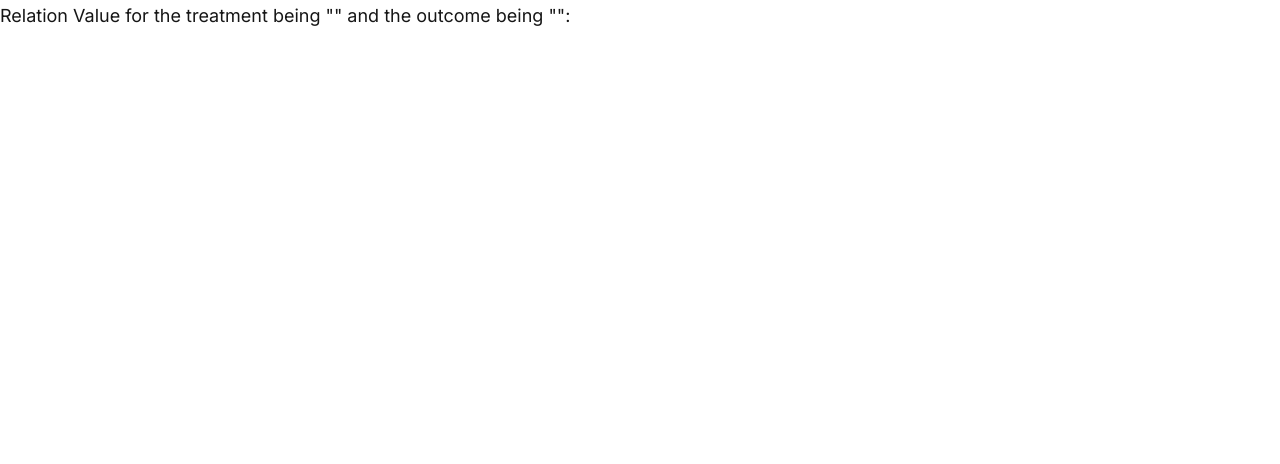
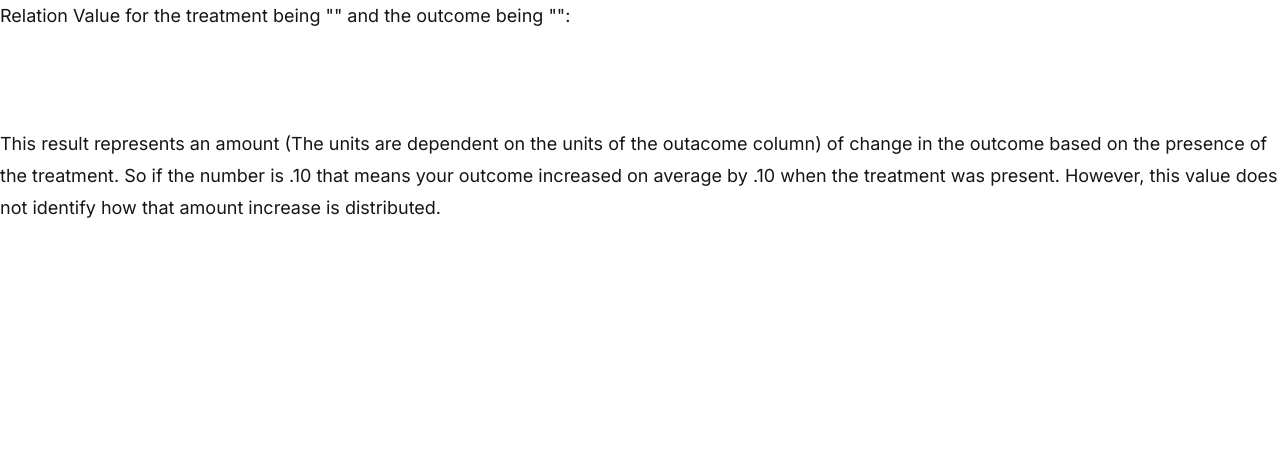
Before and after one commit to XiaJiang-2/iMedCausal, a Flask app: template templates/iRCT_Output.html in a window 1280 px wide. Shown: the top 464 px of the page. Run offline with Flask 2, Linux system fonts and the light colour scheme; the template is opened without the code that fills it, so the values that code supplies are empty.

Commit message:
Added output definition for iRCT

```diff
--- a/templates/iRCT_Output.html
+++ b/templates/iRCT_Output.html
@@ -8,5 +8,10 @@
     <div id="output">
         <p>Relation Value for the treatment being "{{ treatment }}" and the outcome being "{{ outcome }}":</p>
         <p>{{ result }}</p>
+
+        <br/>
+        <br/>
+
+        <p>This result represents an amount (The units are dependent on the units of the outacome column) of change in the outcome based on the presence of the treatment. So if the number is .10 that means your outcome increased on average by .10 when the treatment was present. However, this value does not identify how that amount increase is distributed.</p>
     </div>
 {% endblock %}
```
